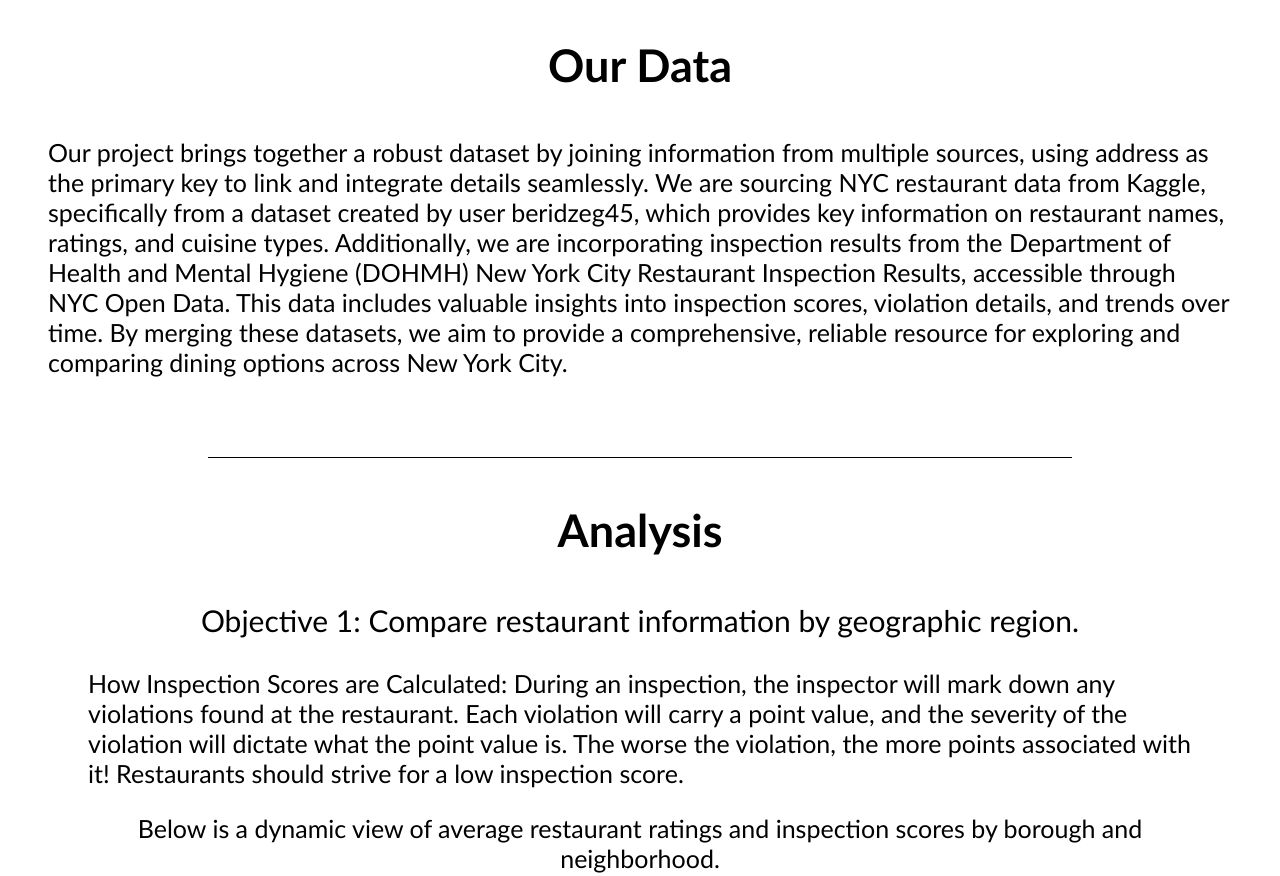
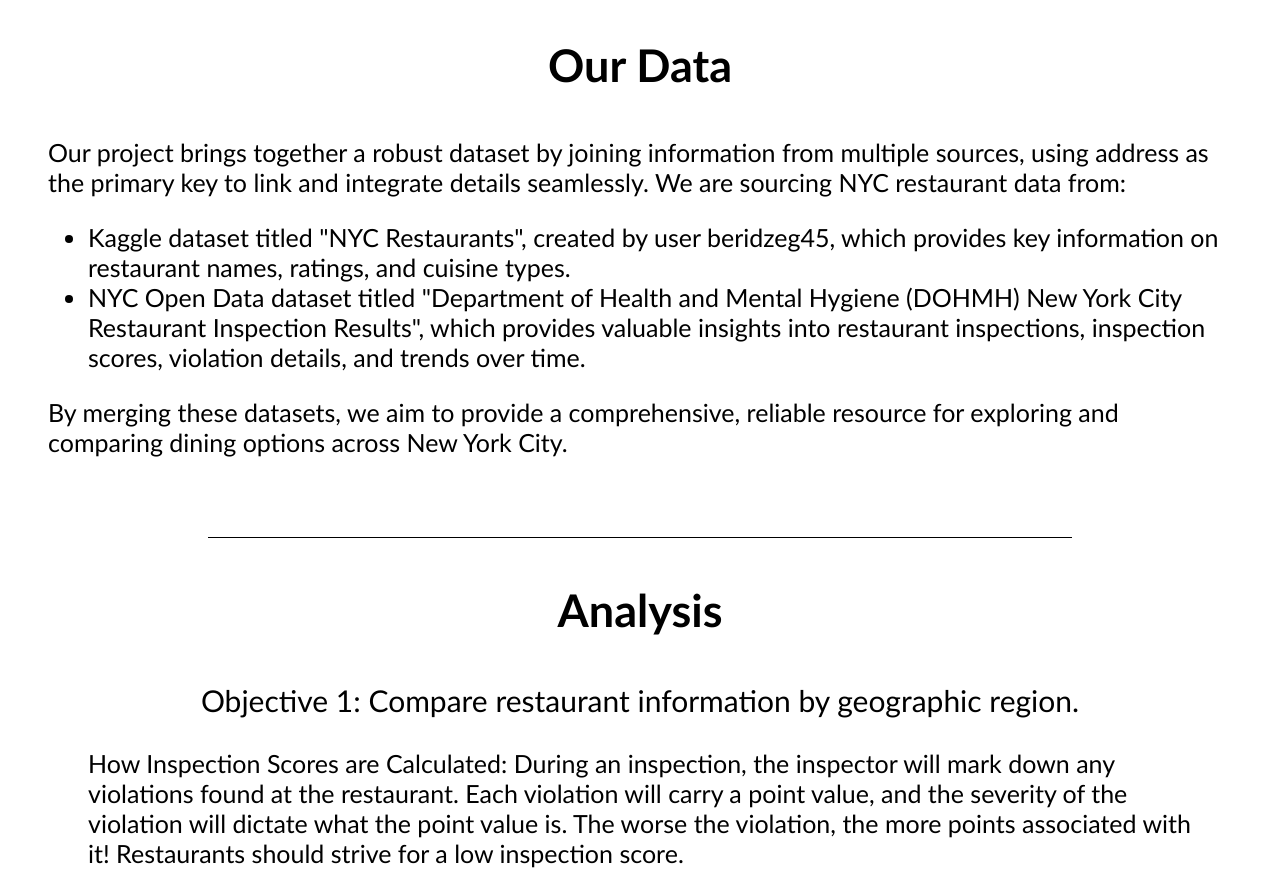
Before and after one commit to ynackash/NYC-Restaurant-Health, a plain HTML site: page index.html in a window 1280 px wide. Shown: the part 1280-2156 px from the top of the page. Drawn offline with Linux system fonts and the light colour scheme.

Commit message:
final changes

```diff
--- a/index.html
+++ b/index.html
@@ -44,7 +44,18 @@
             <div class="section_text">
                 <p>
 
-                    Our project brings together a robust dataset by joining information from multiple sources, using address as the primary key to link and integrate details seamlessly. We are sourcing NYC restaurant data from Kaggle, specifically from a dataset created by user beridzeg45, which provides key information on restaurant names, ratings, and cuisine types. Additionally, we are incorporating inspection results from the Department of Health and Mental Hygiene (DOHMH) New York City Restaurant Inspection Results, accessible through NYC Open Data. This data includes valuable insights into inspection scores, violation details, and trends over time. By merging these datasets, we aim to provide a comprehensive, reliable resource for exploring and comparing dining options across New York City.
+                    Our project brings together a robust dataset by joining information from multiple sources, using address as the primary key to link and integrate details seamlessly.
+                    We are sourcing NYC restaurant data from:
+                    <ul>
+                        <li>Kaggle dataset titled "NYC Restaurants", created by user beridzeg45, which provides key information on restaurant names, ratings,
+                            and cuisine types.
+                        </li>
+                        <li>NYC Open Data dataset titled "Department of Health and Mental Hygiene (DOHMH) New York City Restaurant Inspection Results",
+                            which provides valuable insights into restaurant inspections, inspection scores, violation details, and trends over time.
+                        </li>
+                      </ul>
+                    By merging these datasets,
+                    we aim to provide a comprehensive, reliable resource for exploring and comparing dining options across New York City.
                     <br/> <br/>
                 </p>
             </div>
@@ -119,7 +130,7 @@
                 </div>
                 <!-- </div> -->
                 <div class="inspection_score_explanation">
-                    The chart on the left contains a New York City neighborhood choropleth overlaid with restaurant locations.
+                    The chart on the left contains a New York City neighborhood map overlaid with restaurant locations.
                     A color encoding is included that defines whether the restaurant has most recently been awarded an inspection grade of A, B, or C.
                     The chart on the right is a horizontal bar graph that adds more detail to a selected restaurant,
                     showing each violation code that was identified during a given inspection. <br/>
```
